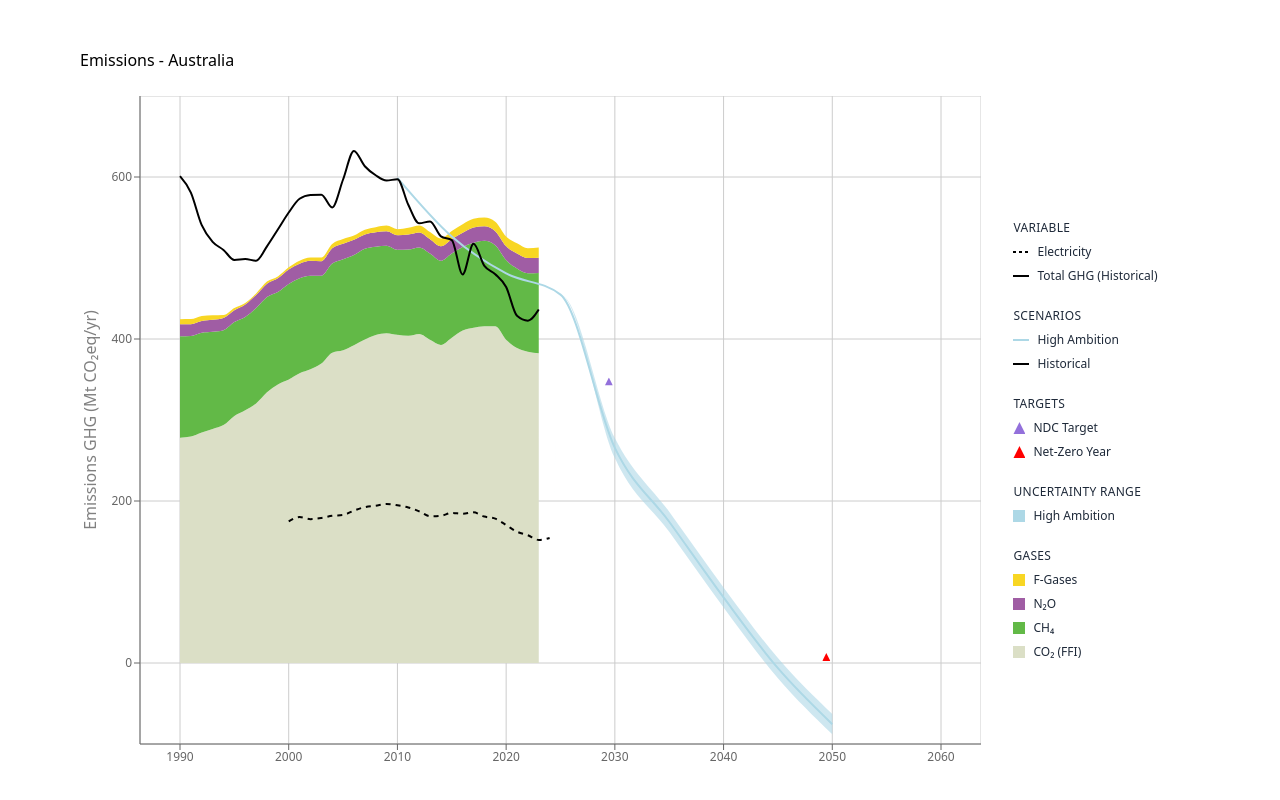
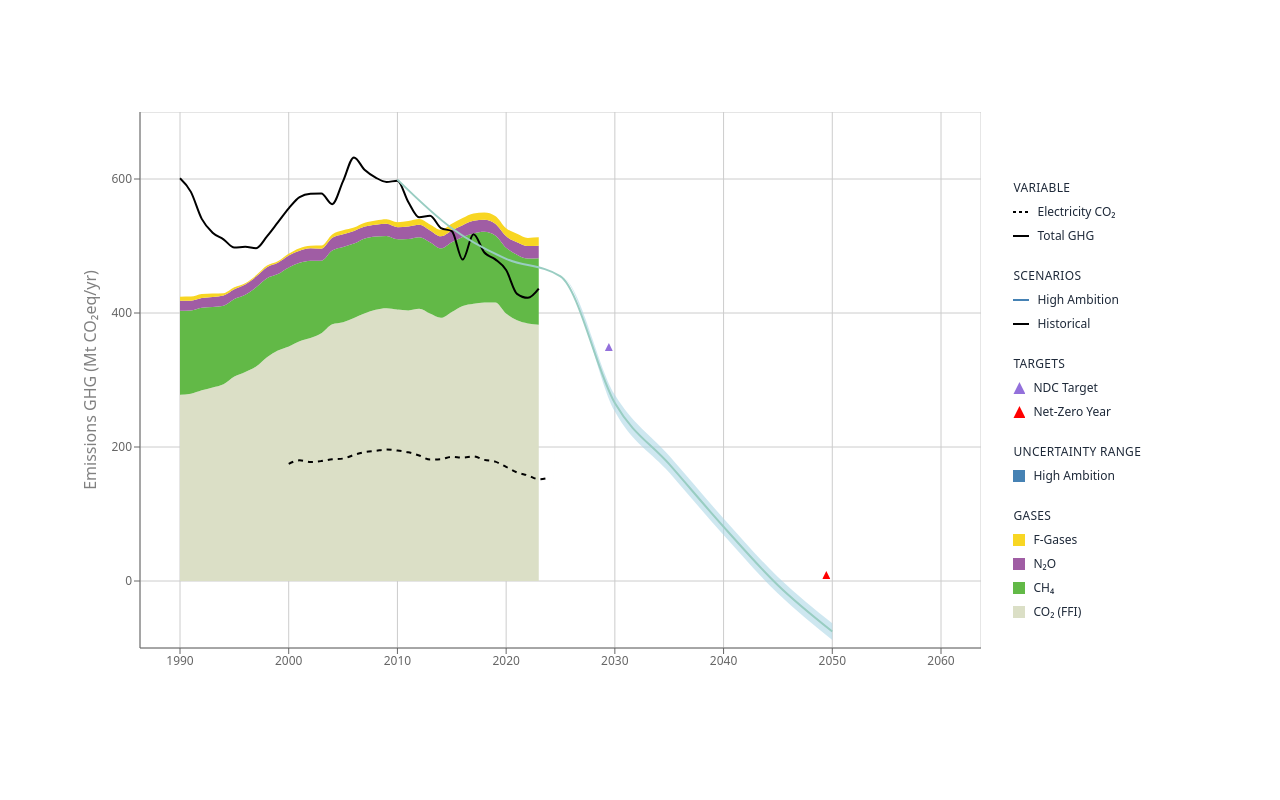
Before and after one commit to K25anjali/australia-graph, a React (Vite) app: page / in a window 1280 px wide. Shown: the top 800 px of the page. Built offline with nearby package versions, Linux system fonts and the light colour scheme.

Commit message:
fixes in tooltip and legend

```diff
--- a/src/App.jsx
+++ b/src/App.jsx
@@ -6,7 +6,6 @@ import {
   YAxis,
   CartesianGrid,
   Tooltip,
-  Legend,
   ResponsiveContainer,
   ComposedChart,
 } from 'recharts';
@@ -16,18 +15,82 @@ import CustomLegend from './CustomLegend';
 const App = () => {
   const [isTooltipActive, setIsTooltipActive] = useState(false);
   const chartRef = useRef(null);
+  const COLORS = {
+    // Variable
+    'Electricity': '#000000',
+    'Total GHG': '#000000',
+
+    // Scenarios
+    'High Ambition': '#99cdc2',
+    'Historical': '#000000',
+
+    // Targets
+    'NDC Target': '#9370db',
+    'Net-Zero Year': '#ff0000',
+
+    // Gases
+    'CO₂ (FFI)': '#dbdfc6',
+    'CH₄': '#62b947',
+    'N₂O': '#a05da4',
+    'F-Gases': '#f8d623',
+
+    // Uncertainty
+    'High Ambition': '#4682b4'
+  };
 
   // Custom Tooltip Component
   const CustomTooltip = ({ active, payload, label }) => {
     if (active && payload && payload.length && isTooltipActive) {
+      // Filter out null/undefined values and sort by category
+      const validPayload = payload.filter(entry => entry.value !== null && entry.value !== undefined);
+
+      // Group entries by category
+      const categories = {
+        'Variable': ['Electricity', 'Total GHG'],
+        'Scenarios': ['High Ambition', 'Historical'],
+        'Targets': ['NDC Target', 'Net-Zero Year'],
+        'Gases': ['CO₂ (FFI)', 'CH₄', 'N₂O', 'F-Gases'],
+        'Uncertainty Range': ['Uncertainty Range'],
+      };
+
+      // Get uncertainty range values
+      const uncertaintyEntry = validPayload.find(entry => entry.name === 'Uncertainty Range');
+      const uncertaintyLower = data.find(d => d.year === label)?.uncertaintyLower;
+      const uncertaintyUpper = data.find(d => d.year === label)?.uncertaintyUpper;
+      const showUncertainty = label >= 2010 && uncertaintyLower !== null && uncertaintyUpper !== null;
+
       return (
-        <div className="bg-white p-2 border border-gray-300 rounded shadow-md">
-          <p className="font-medium">{`Year: ${label}`}</p>
-          {payload.map((entry, index) => (
-            <p key={`item-${index}`} style={{ color: entry.color }}>
-              {`${entry.name}: ${entry.value ? entry.value.toFixed(2) : 'N/A'} Mt CO₂eq/yr`}
-            </p>
-          ))}
+        <div className="bg-white p-4 border border-gray-300 rounded shadow-md max-w-xs">
+          <p className="font-medium mb-2">{`Year: ${label}`}</p>
+          {Object.entries(categories).map(([category, items]) => {
+            const validItems = validPayload.filter(entry =>
+              items.includes(entry.name) &&
+              (entry.name !== 'Uncertainty Range' || showUncertainty)
+            );
+            if (validItems.length === 0) return null;
+
+            return (
+              <div key={category} className="mb-2">
+                <p className="font-medium text-xs uppercase tracking-wide text-gray-900">
+                  {category}
+                </p>
+                {validItems.map((entry, index) => (
+                  <p
+                    key={`item-${index}`}
+                    style={{
+                      color: COLORS[entry.name] || '#4682b4',
+                      // fontWeight: entry.name === 'Uncertainty Range' ? 'bold' : 'normal'
+                    }}
+                  >
+                    {entry.name === 'Uncertainty Range'
+                      ? `High Ambition: ${uncertaintyLower?.toFixed(2)} - ${uncertaintyUpper?.toFixed(2)} Mt CO₂eq/yr`
+                      : `${entry.name}: ${entry.value.toFixed(2)} Mt CO₂eq/yr`
+                    }
+                  </p>
+                ))}
+              </div>
+            );
+          })}
         </div>
       );
     }
@@ -66,8 +129,7 @@ const App = () => {
       onClick={handleOutsideClick}
       onTouchStart={handleOutsideClick} // For mobile touch events
     >
-      <h1 className="md:pt-12 pt-12 mb-6">Emissions - Australia</h1>
-      <div className="w-full h-full pb-28 flex md:flex-row flex-col">
+      <div className="w-full h-full py-28 flex md:flex-row flex-col">
         <div
           className="w-full md:h-full h-[50vh] max-md:overflow-x-auto"
           ref={chartRef}
@@ -166,22 +228,23 @@ const App = () => {
                 />
 
                 {/* Line components */}
-                <Line
-                  type="monotone"
-                  dataKey="highAmbition"
-                  stroke="#add8e6"
-                  strokeWidth={2}
-                  dot={false}
-                  connectNulls={true}
-                  name="High Ambition"
-                />
+
                 <Line
                   type="monotone"
                   dataKey="historical"
                   stroke="#000000"
                   strokeWidth={2}
                   dot={false}
-                  name="Total GHG (Historical)"
+                  name="Total GHG"
+                />
+                <Line
+                  type="monotone"
+                  dataKey="highAmbition"
+                  stroke="#99cdc2"
+                  strokeWidth={2}
+                  dot={false}
+                  connectNulls={true}
+                  name="High Ambition"
                 />
                 <Line
                   type="monotone"
--- a/src/CustomLegend.jsx
+++ b/src/CustomLegend.jsx
@@ -1,11 +1,11 @@
 // Define color mapping
 const COLORS = {
     // Variable
-    'Electricity': '#000000',
-    'Total GHG (Historical)': '#000000',
+    'Electricity CO₂': '#000000',
+    'Total GHG': '#000000',
 
     // Scenarios
-    'High Ambition': '#add8e6',
+    'High Ambition': '#99cdc2',
     'Historical': '#000000',
 
     // Targets
@@ -19,25 +19,24 @@ const COLORS = {
     'F-Gases': '#f8d623',
 
     // Uncertainty
-    'High Ambition': '#add8e6'
+    'High Ambition': '#4682b4'
 };
 
 const LINE_STYLES = {
-    'Electricity': '1 1',
+    'Electricity CO₂': '1 1',
     'High Ambition': 'none',
     'Historical': 'none',
-    'Total GHG (Historical)': 'none',
+    'Total GHG': 'none',
 };
 
 const TARGET_ITEMS = ['NDC Target', 'Net-Zero Year'];
-const UNCERTAINTY_ITEMS = ['High Ambition'];
 const SCENARIO_ITEMS = ['High Ambition', 'Historical'];
-const GHG_LINE_ITEMS = ['Total GHG (Historical)'];
+const GHG_LINE_ITEMS = ['Total GHG'];
 
 const CustomLegend = () => {
     // Group items by category in the correct order
     const categories = {
-        'Variable': ['Electricity', 'Total GHG (Historical)'],
+        'Variable': ['Electricity CO₂', 'Total GHG'],
         'Scenarios': ['High Ambition', 'Historical'],
         'Targets': ['NDC Target', 'Net-Zero Year'],
         'Uncertainty Range': ['High Ambition'],
@@ -55,7 +54,7 @@ const CustomLegend = () => {
                         {items.map(item => (
                             <div key={item} className="flex items-center text-xs">
                                 {LINE_STYLES[item] === '1 1' ? (
-                                    // For dashed lines (Electricity)
+                                    // For dashed lines (Electricity CO₂)
                                     <div
                                         className="w-4 h-0.5 mr-2"
                                         style={{
```
